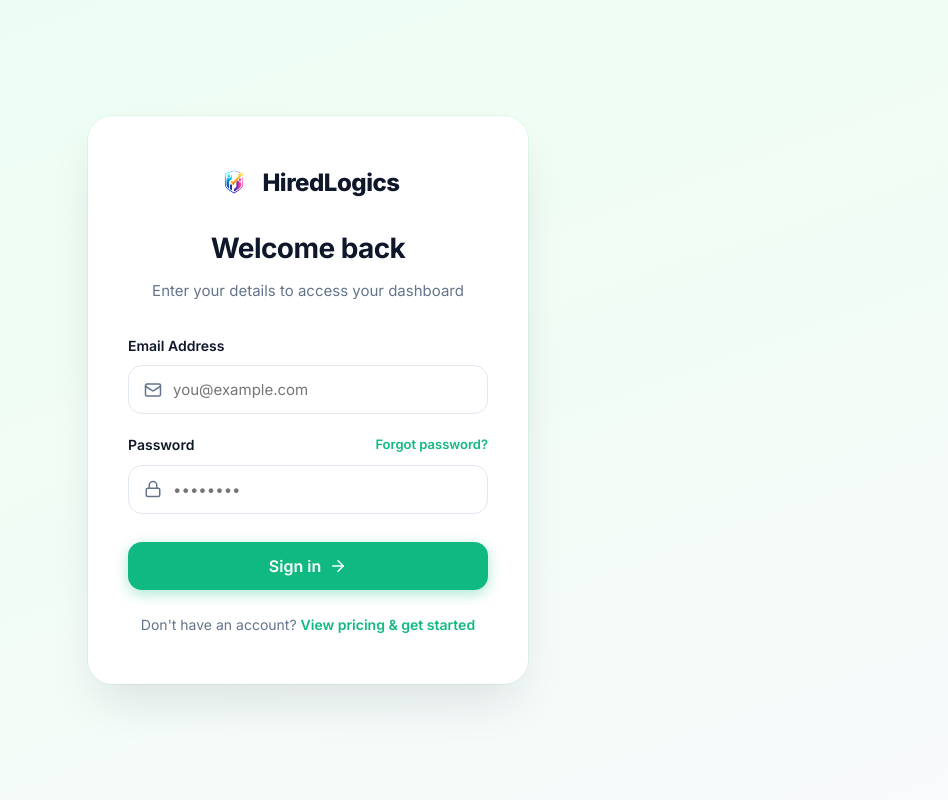
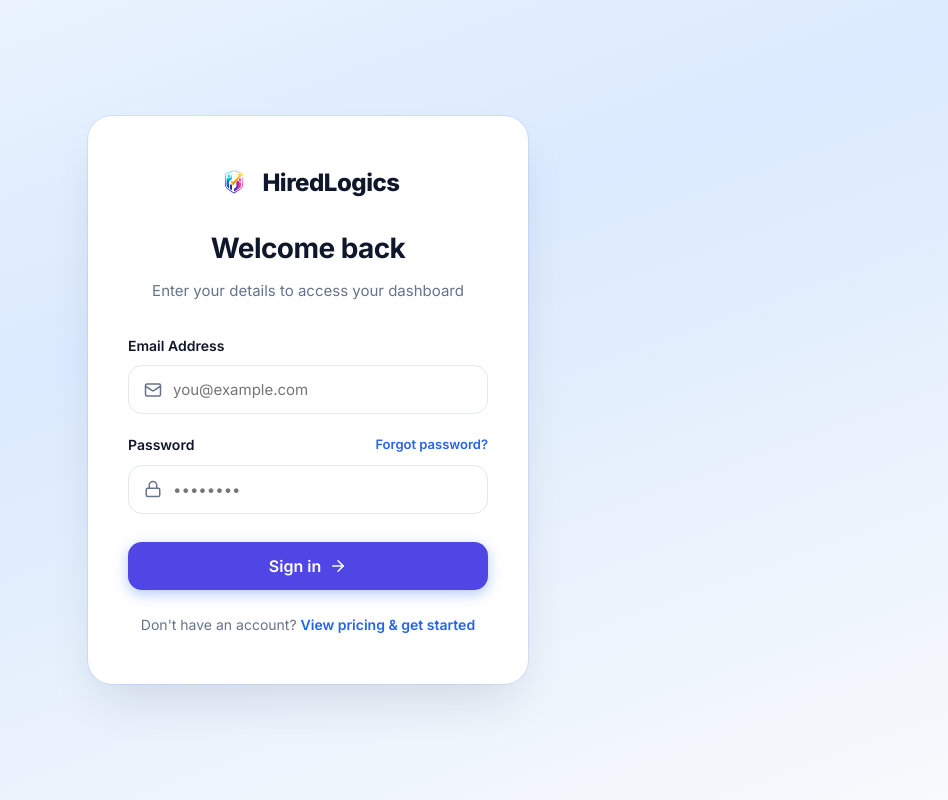
Before and after one commit to haseebalisoft/jobland, a React (Vite) app: page /login in a window 1280 px wide. Shown: the whole page, without its empty margins (332-1280 px from the left). Built offline with nearby package versions, Linux system fonts and the light colour scheme; no server answers; a web font is replaced by a local one.

Commit message:
fixed designing

```diff
--- a/src/pages/Auth.css
+++ b/src/pages/Auth.css
@@ -1,20 +1,20 @@
-/* HiredLogics auth pages – theme: primary #10B981, dark #0F172A */
+/* HiredLogics auth pages – primary blue (#2563EB), accent green (#10B981) */
 .auth-container .auth-card {
   transition: box-shadow 0.25s ease, transform 0.25s ease;
 }
 .auth-container .auth-card:hover {
-  box-shadow: 0 32px 64px -12px rgba(16, 185, 129, 0.12), 0 0 0 1px rgba(16, 185, 129, 0.06);
+  box-shadow: 0 32px 64px -12px rgba(37, 99, 235, 0.18), 0 0 0 1px rgba(37, 99, 235, 0.08);
 }
 
 .auth-container .btn-primary {
-  background: #10B981;
+  background: var(--primary);
   color: #fff;
-  box-shadow: 0 4px 14px rgba(16, 185, 129, 0.35);
+  box-shadow: 0 4px 14px rgba(37, 99, 235, 0.35);
   border: none;
 }
 .auth-container .btn-primary:hover {
-  background: #0d9668;
-  box-shadow: 0 6px 20px rgba(16, 185, 129, 0.45);
+  background: var(--primary-hover);
+  box-shadow: 0 6px 20px rgba(37, 99, 235, 0.45);
   transform: translateY(-1px);
 }
 .auth-container .btn-primary:active {
@@ -22,11 +22,11 @@
 }
 
 .auth-container input:focus {
-  border-color: #10B981;
-  box-shadow: 0 0 0 3px rgba(16, 185, 129, 0.15);
+  border-color: var(--primary);
+  box-shadow: 0 0 0 3px rgba(37, 99, 235, 0.18);
   outline: none;
 }
 
 .auth-container a[href]:hover {
-  color: #0d9668;
+  color: var(--primary-hover);
 }
--- a/src/pages/BdLogin.jsx
+++ b/src/pages/BdLogin.jsx
@@ -85,14 +85,14 @@ export default function BdLogin() {
   )
 }
 
-const theme = { primary: '#10B981', dark: '#0F172A', muted: '#64748B', border: '#E2E8F0' }
+const theme = { primary: '#2563EB', dark: '#0F172A', muted: '#64748B', border: '#E2E8F0' }
 const styles = {
   container: {
     minHeight: '100vh',
     display: 'flex',
     alignItems: 'center',
     justifyContent: 'center',
-    background: 'linear-gradient(160deg, #0F172A 0%, #1e293b 50%, #334155 100%)',
+    background: 'linear-gradient(160deg, #0F172A 0%, #111827 40%, #1f2937 100%)',
     padding: '24px',
   },
   card: {
--- a/src/pages/ForgotPassword.jsx
+++ b/src/pages/ForgotPassword.jsx
@@ -92,21 +92,21 @@ export default function ForgotPassword() {
     )
 }
 
-const theme = { primary: '#10B981', dark: '#0F172A', muted: '#64748B', border: '#E2E8F0' }
+const theme = { primary: '#2563EB', dark: '#0F172A', muted: '#64748B', border: '#E2E8F0' }
 const styles = {
     container: {
         minHeight: '100vh',
         display: 'flex',
         alignItems: 'center',
         justifyContent: 'center',
-        background: 'linear-gradient(160deg, #ecfdf5 0%, #f0fdf4 40%, #f8fafc 100%)',
+        background: 'linear-gradient(160deg, #EFF6FF 0%, #DBEAFE 40%, #F8FAFC 100%)',
         padding: '24px',
     },
     card: {
         background: 'white',
         padding: '48px 40px',
         borderRadius: '24px',
-        boxShadow: '0 25px 50px -12px rgba(15, 23, 42, 0.12), 0 0 0 1px rgba(16, 185, 129, 0.08)',
+        boxShadow: '0 25px 50px -12px rgba(15, 23, 42, 0.12), 0 0 0 1px rgba(37, 99, 235, 0.10)',
         width: '100%',
         maxWidth: '440px',
     },
--- a/src/pages/Login.jsx
+++ b/src/pages/Login.jsx
@@ -90,21 +90,21 @@ export default function Login() {
     )
 }
 
-const theme = { primary: '#10B981', dark: '#0F172A', muted: '#64748B', border: '#E2E8F0' }
+const theme = { primary: '#2563EB', dark: '#0F172A', muted: '#64748B', border: '#E2E8F0' }
 const styles = {
     container: {
         minHeight: '100vh',
         display: 'flex',
         alignItems: 'center',
         justifyContent: 'center',
-        background: 'linear-gradient(160deg, #ecfdf5 0%, #f0fdf4 40%, #f8fafc 100%)',
+        background: 'linear-gradient(160deg, #EFF6FF 0%, #DBEAFE 40%, #F8FAFC 100%)',
         padding: '24px',
     },
     card: {
         background: 'white',
         padding: '48px 40px',
         borderRadius: '24px',
-        boxShadow: '0 25px 50px -12px rgba(15, 23, 42, 0.12), 0 0 0 1px rgba(16, 185, 129, 0.08)',
+        boxShadow: '0 25px 50px -12px rgba(15, 23, 42, 0.12), 0 0 0 1px rgba(37, 99, 235, 0.10)',
         width: '100%',
         maxWidth: '440px',
     },
--- a/src/pages/ResetPassword.jsx
+++ b/src/pages/ResetPassword.jsx
@@ -137,21 +137,21 @@ export default function ResetPassword() {
     )
 }
 
-const theme = { primary: '#10B981', dark: '#0F172A', muted: '#64748B', border: '#E2E8F0' }
+const theme = { primary: '#2563EB', dark: '#0F172A', muted: '#64748B', border: '#E2E8F0' }
 const styles = {
     container: {
         minHeight: '100vh',
         display: 'flex',
         alignItems: 'center',
         justifyContent: 'center',
-        background: 'linear-gradient(160deg, #ecfdf5 0%, #f0fdf4 40%, #f8fafc 100%)',
+        background: 'linear-gradient(160deg, #EFF6FF 0%, #DBEAFE 40%, #F8FAFC 100%)',
         padding: '24px',
     },
     card: {
         background: 'white',
         padding: '48px 40px',
         borderRadius: '24px',
-        boxShadow: '0 25px 50px -12px rgba(15, 23, 42, 0.12), 0 0 0 1px rgba(16, 185, 129, 0.08)',
+        boxShadow: '0 25px 50px -12px rgba(15, 23, 42, 0.12), 0 0 0 1px rgba(37, 99, 235, 0.10)',
         width: '100%',
         maxWidth: '440px',
     },
```
